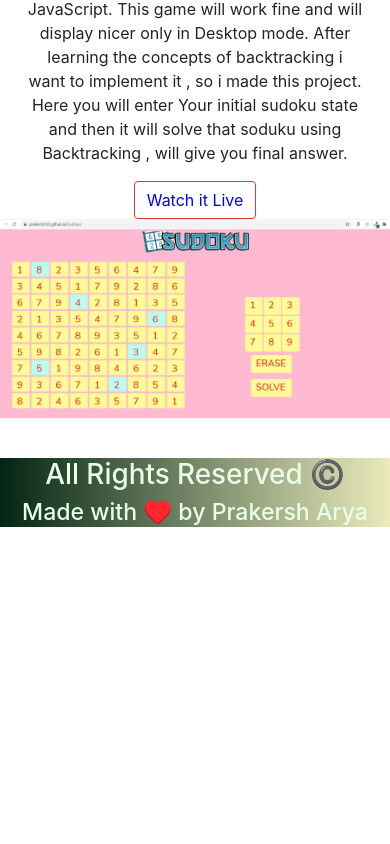
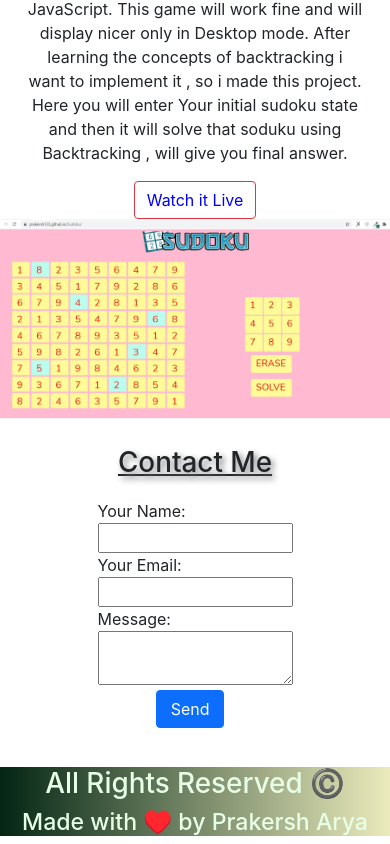
Before and after one commit to Prakersh123/Portfolio, a React (Create React App) app: page / in a window 390 px wide. Shown: the part 4439-5283 px from the top of the page. Before the commit the page ends 4974 px from the top, so only its background shows below. Built offline with nearby package versions, Linux system fonts and the light colour scheme.

Commit message:
contact us is working

```diff
--- a/src/App.js
+++ b/src/App.js
@@ -5,7 +5,7 @@ import Intro from './Intro';
 import About from './About';
 import Education from './Education';
 import Myskill from './Myskill';
-// import Contact from './Contact';
+import Contact from './Contact';
 import Footer from './Footer';
 import Myprojects from './Myprojects';
 function App() {
@@ -19,8 +19,9 @@ function App() {
         <About/>
         <Education/>
         <Myskill/>
-        {/* <Contact/> */}
         <Myprojects/>
+        <Contact/>
+
       <Footer/>
     </>
   );
--- a/src/Contact.jsx
+++ b/src/Contact.jsx
@@ -1,24 +1,61 @@
-import React from 'react'
+import React, {useState} from 'react'
 
 const Contact = () => {
+    const [formData, setformData] = useState({
+        name:"",
+        email:"",
+        message:""
+    })
+
+const call_me=(e)=>{
+
+
+    setformData({...formData,
+            [e.target.id]:e.target.value
+
+    })
+}
+
+    const handleSubmit =(e)=>{
+        // e.preventDefault();
+
+    }
+
     return (
-        <div className="container">
-                <form>
-                    <label style={{display:'block'}}>
+        <>
+               <u> <h1  style={{textAlign:'center',margin:'20px', textShadow:' 3px 3px 6px  grey'}}>Contact Me</h1></u>
+
+               <div className="jumbotron" id="contact">
+                    <form onSubmit={handleSubmit} method="post" action="http://localhost:8000">
+                        <div className="contactflex" >
+                          <label htmlFor="name">
                               Your Name:
-                        <input type="text"/>
                               </label>
-                    <label  style={{display:'block'}}>
+                              <input id="name" required name="Name" value={formData.name}
+                                onChange={call_me}
+                              />
+                              <label htmlFor="email">
                               Your Email:
-                        <input type="email"/>
                               </label>
-                    <label style={{display:'block'}} >
-                        Your Message:
-                        <br/>
-                        <textarea></textarea>
+                              <input id="email" required name="Email" value={formData.email}
+                              onChange={call_me}
+                              />
+                              <label htmlFor="message">
+                              Message:
                               </label>
+                              <textarea id="message" required name="Message" value={formData.message}
+                              onChange={call_me}
+                              ></textarea>
+                              <button  type="submit" className="btn btn-primary subbtn" >
+                                Send
+                              </button>
+                              </div>
+
+
                         </form>
                 </div>
+
+        </>
     )
 }
 
--- a/src/index.css
+++ b/src/index.css
@@ -37,6 +37,16 @@ a:hover{
   text-decoration: none;
   /* color;s */
   color:blue;
+}
+
+.contactflex
+{
+  display: flex;
+  flex-direction: column;
+  width: 30%;
+  margin-left: 34%;
+
+
 }
 
 
@@ -294,9 +304,28 @@ justify-content: space-between;
   color: rgb(4, 4, 75);
   cursor: pointer;
 }
+.subbtn
+{
+  width: 35%;
+  margin-top: 5px;
+  margin-left: 30%;
+}
+@media only screen and (max-width: 600px) {
+  .contactflex
+  {
+    display: flex;
+    flex-direction: column;
+    width: 50%;
+    margin-left: 25%;
 
-@media only screen and (max-width: 600px) {
 
+  }
+  .subbtn
+  {
+    width: 35%;
+    margin-top: 5px;
+    margin-left: 30%;
+  }
   .navUl{
     list-style-type: none;
     text-align: left;
@@ -495,4 +524,7 @@ a:hover{
   cursor: pointer;
 }
 
+
+
+
 }
```
Lines whose indentation alone changed are shown as unchanged.
